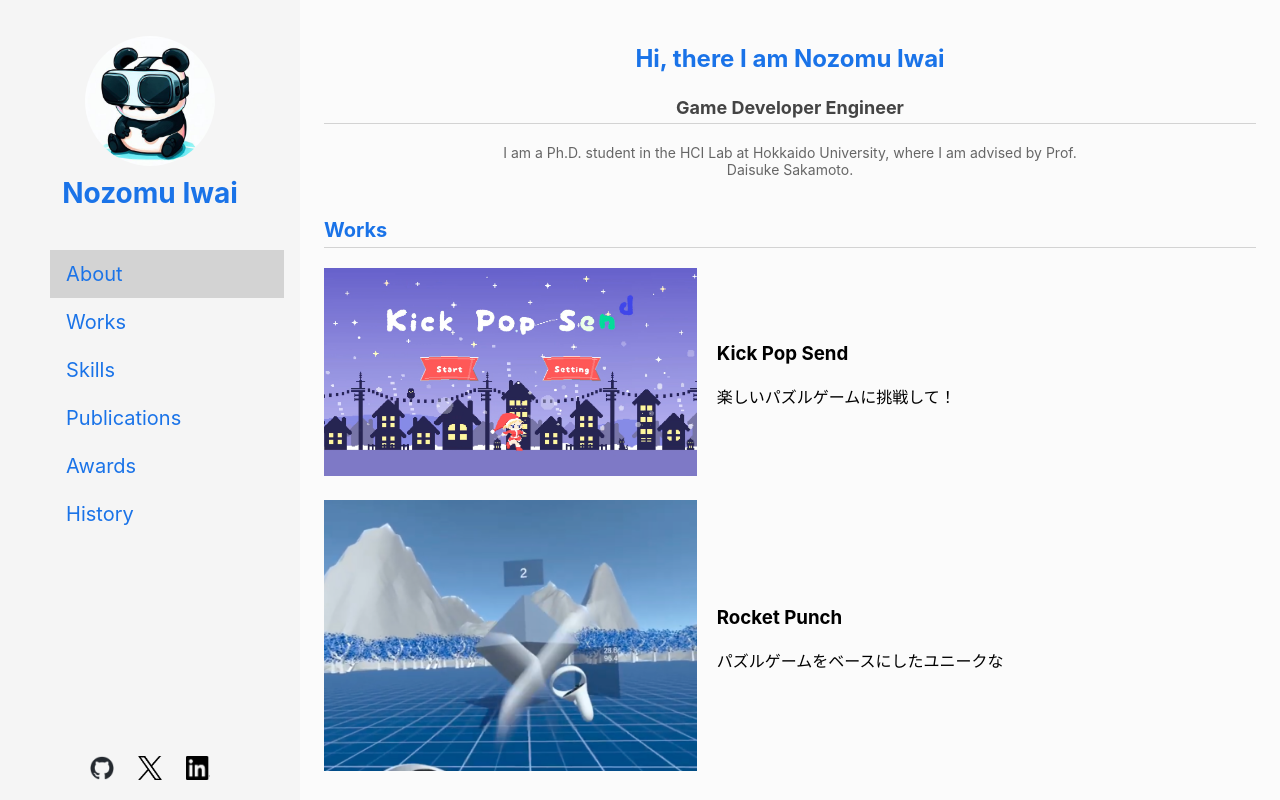
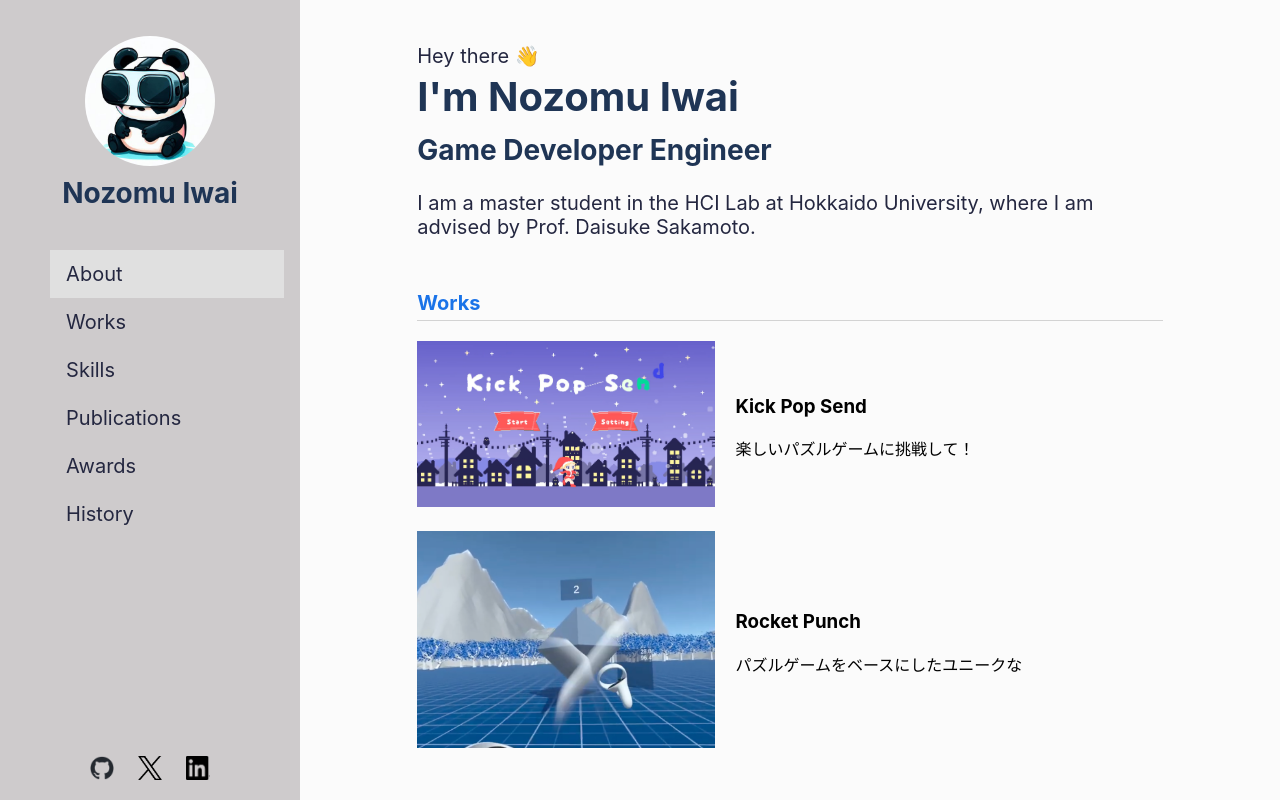
Before and after one commit to NI-yy/NI-yy.github.io, a React (Create React App) app: page / in a window 1280 px wide. Shown: the top 800 px of the page. Built offline with nearby package versions, Linux system fonts and the light colour scheme; the HTML template or start-up script is replaced by a standard one.

Commit message:
ヘッダーの大体の実装と、サイドバーの修正.色の変更

```diff
--- a/src/App.css
+++ b/src/App.css
@@ -4,12 +4,17 @@
 }
 
 /* デフォルトのスタイル（デスクトップとモバイル共通） */
-.main-content {
+.main-content-containar {
   margin-left: 300px;
   width: 100%;
-  background-color: #FBFBFB;
-  padding: 20px 24px;
+  background-color: var(--color-white);
+  padding: 40px 24px 20px 24px;
   box-sizing: border-box;
+}
+
+.main-content {
+  width: 80%;
+  margin: 0 auto; /* 中央揃えにするために追加 */
 }
 
 section {
@@ -30,5 +35,11 @@ section h2 {
   --font-size-medium: 16px;
   --font-size-large: 20px;
   --font-size-xlarge: 28px;
-  --font-size-xxlarge: 32px;
+  --font-size-xxlarge: 40px;
+
+  --color-gray-light: #cecbcc;
+  --color-gray-dark: #515561;
+  --color-blue-dark: #1f3555;
+  --color-navy: #242740;
+  --color-white: #FBFBFB;
 }
--- a/src/App.js
+++ b/src/App.js
@@ -44,6 +44,7 @@ function App() {
   return (
     <div className="App">
       <Sidebar activeSection={activeSection} />
+      <div className="main-content-containar">
         <div className="main-content">
           <section id="about" ref={(el) => (sectionRefs.current.about = el)}>
             <Header />
@@ -68,6 +69,7 @@ function App() {
           <Footer />
         </div>
       </div>
+    </div>
   );
 }
 
--- a/src/components/Header.js
+++ b/src/components/Header.js
@@ -4,11 +4,15 @@ import '../styles/Header.css';
 function Header() {
   return (
     <section id="about" className="header-section">
-      <h1>Hi, there I am Nozomu Iwai</h1>
-      <h2>Game Developer Engineer</h2>
-      <p>
-        I am a Ph.D. student in the HCI Lab at Hokkaido University, where I am advised by Prof. Daisuke Sakamoto.
-      </p>
+      <div class="text-block-1">Hey there 👋</div>
+      <div class="text-block-2">I'm Nozomu Iwai</div>
+      <div class="text-block-3">Game Developer Engineer</div>
+      <div class="text-block-4">
+        <text class="text-lg">
+        I am a master student in the HCI Lab at Hokkaido University,
+        where I am advised by Prof. Daisuke Sakamoto.
+        </text>
+      </div>
     </section>
   );
 }
--- a/src/components/Sidebar.js
+++ b/src/components/Sidebar.js
@@ -6,6 +6,17 @@ import linkedin_icon from '../img/linkedin-icon.png';
 import '../styles/Sidebar.css';
 
 function Sidebar({ activeSection }) {
+  const handleLogoClick = () => {
+    window.location.href = window.location.pathname; // 現在のパスを再読み込み
+  };
+
+  const handleNavClick = (sectionId) => {
+    const element = document.getElementById(sectionId);
+    if (element) {
+      element.scrollIntoView({ behavior: 'smooth' }); // スムーズスクロール
+    }
+  };
+
   const navItems = [
     { id: 'about', text: 'About' },
     { id: 'works', text: 'Works' },
@@ -19,7 +30,7 @@ function Sidebar({ activeSection }) {
     <div className="sidebar">
       <div className="sidebar-header">
         <div className="logo-container">
-          <img src={pandaLogo} alt="Panda Logo" className="logo" />
+          <img src={pandaLogo} alt="Panda Logo" className="logo" onClick={handleLogoClick} />
         </div>
         <div className="name-container">
           <span className="sidebar-name">Nozomu Iwai</span>
@@ -28,8 +39,12 @@ function Sidebar({ activeSection }) {
       <nav className="nav-list">
         <ul>
           {navItems.map((item) => (
-            <li key={item.id} className={activeSection === item.id ? 'active' : ''}>
-              <a href={`#${item.id}`}>{item.text}</a>
+            <li
+              key={item.id}
+              className={activeSection === item.id ? 'active' : ''}
+              onClick={() => handleNavClick(item.id)}
+            >
+              {item.text}
             </li>
           ))}
         </ul>
--- a/src/styles/Header.css
+++ b/src/styles/Header.css
@@ -1,22 +1,29 @@
 .header-section {
-    text-align: center;
+    text-align: left;
     margin-bottom: 20px;
   }
 
-  .header-section h1 {
-    color: #1a73e8;
-    font-size: 24px;
+  .text-block-1{
+    color: var(--color-navy);
+    font-size: var(--font-size-large);
+    padding: 4px 0;
+  }
+
+  .text-block-2 {
+    color: var(--color-blue-dark);
+    font-size: var(--font-size-xxlarge);
     font-weight: bold;
   }
 
-  .header-section h2 {
-    color: #444;
-    font-size: 18px;
+  .text-block-3 {
+    color: var(--color-blue-dark);
+    font-size: var(--font-size-xlarge);
+    font-weight: bold;
+    padding: 12px 0;
   }
 
-  .header-section p {
-    color: #666;
-    font-size: 14px;
-    max-width: 600px;
-    margin: 0 auto;
+  .text-block-4 {
+    color: var(--color-navy);
+    font-size: var(--font-size-large);
+    padding: 12px 0;
   }
--- a/src/styles/Sidebar.css
+++ b/src/styles/Sidebar.css
@@ -1,6 +1,6 @@
 .sidebar {
 width: 300px;
-background-color: #f5f5f5;
+background-color: var(--color-gray-light);
 padding: 16px;
 position: fixed;
 height: 100vh;
@@ -25,7 +25,7 @@ margin-bottom: 40px;
 }
 
 .sidebar-name {
-color: #1a73e8;
+color: var(--color-blue-dark);
 font-size: var(--font-size-xlarge);
 font-weight: bold;
 display: inline-block;
@@ -43,7 +43,13 @@ text-align: left;
 width: 130px;
 height: 130px;
 border-radius: 50%;
+cursor: pointer; /* クリック可能なカーソル */
+transition: transform 0.3s ease; /* 拡大縮小のスムーズなトランジション */
 }
+
+.logo:hover {
+    transform: scale(1.1); /* ホバー時に1.1倍（10%）大きくする */
+  }
 
 .nav-list{
     flex-grow: 1;
@@ -62,20 +68,17 @@ list-style: none;
 .nav-list ul li {
 margin: 0 0;
 padding: 12px 16px 12px 16px;
-}
-
-.nav-list ul li a {
-color: #1a73e8;
-text-decoration: none;
+color: var(--color-navy);
 font-size: var(--font-size-large);
+cursor: pointer;
 }
 
 .sidebar nav ul li:hover {
-    background-color: #e0e0e0; /* liがホバーされたときの背景色 */
+    background-color: #d3d3d3; /* liがホバーされたときの背景色 */
 }
 
 .sidebar nav ul li.active {
-    background-color: #d3d3d3; /* アクティブなセクションの背景色 */
+    background-color: #e0e0e0; /* アクティブなセクションの背景色 */
 }
 
 /* ソーシャルアイコンのスタイルを追加 */
```
Lines whose indentation alone changed are shown as unchanged.
